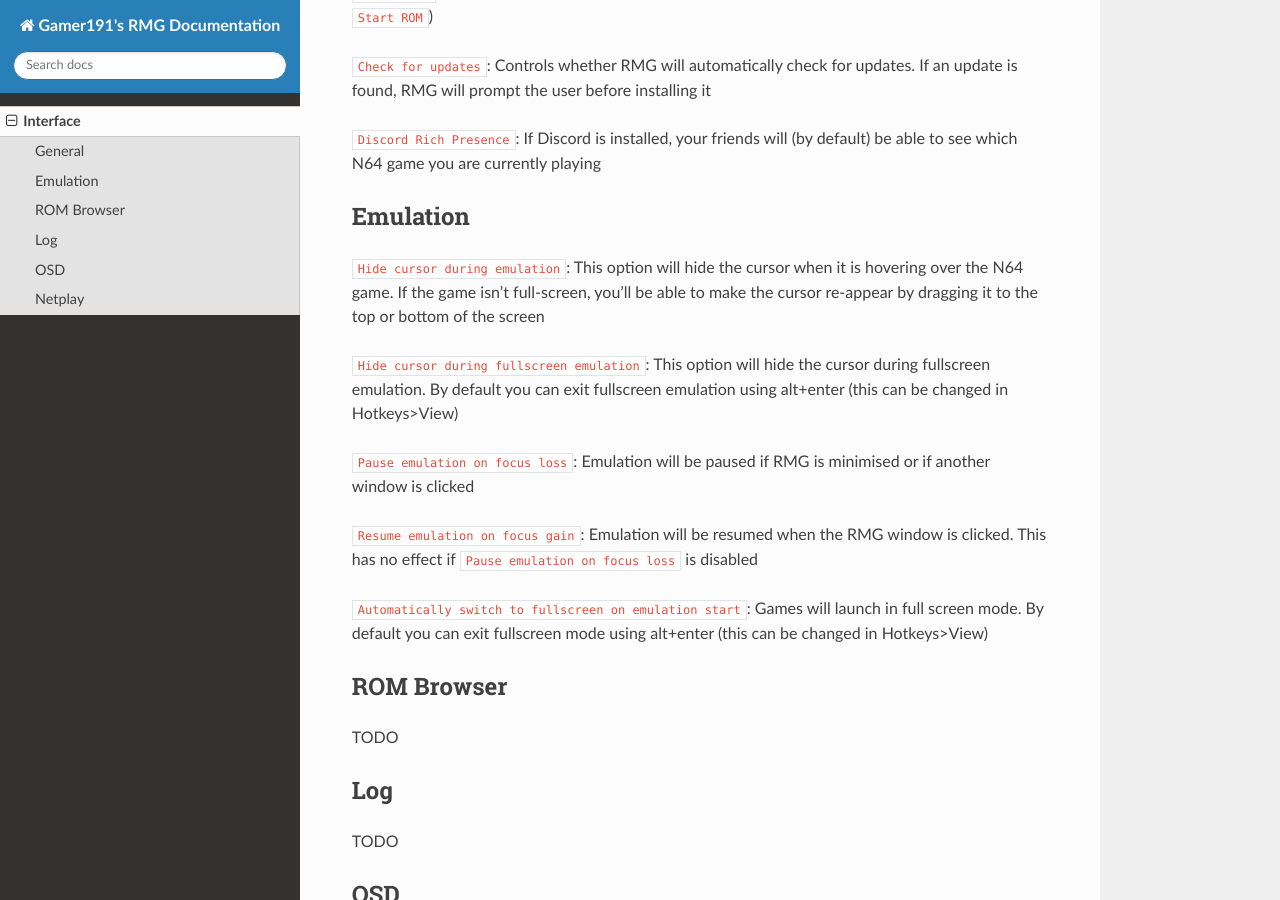
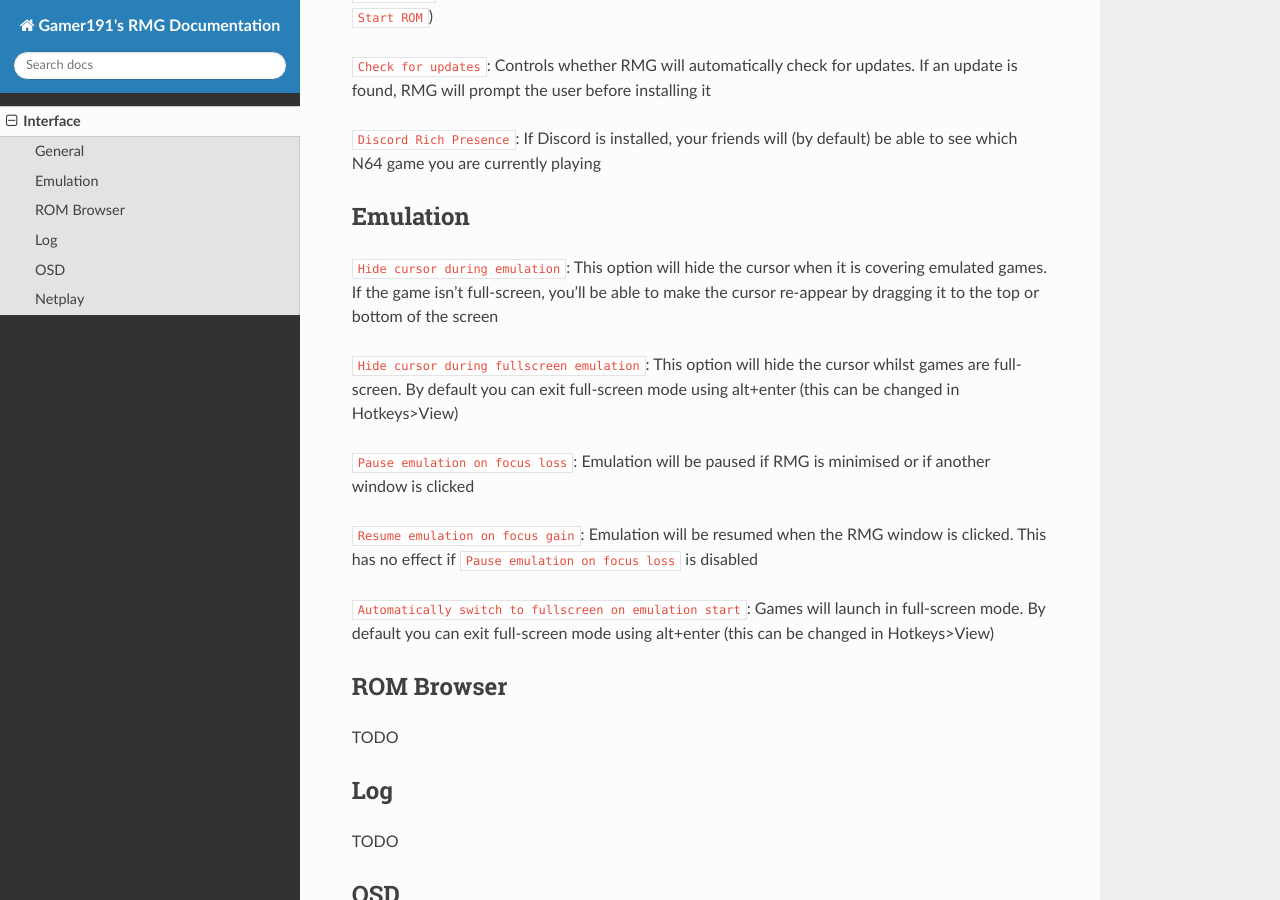
Before and after one commit to gamer191/gamer191-RMG-documentation, a Sphinx documentation site: the page built from docs/source/interface.rst, in a window 1280 px wide and 900 px high, scrolled down 309 px. Built offline with Sphinx 7.4.7 and the Read the Docs theme 3.1.0, drawn with Linux system fonts in a browser that asks for light colours; pages that are not in the unit, such as notebooks, are missing from menus.

Commit message:
Improve wording

```diff
--- a/docs/source/interface.rst
+++ b/docs/source/interface.rst
@@ -15,15 +15,15 @@ General
 Emulation
 ------------
 
-``Hide cursor during emulation``: This option will hide the cursor when it is hovering over the N64 game. If the game isn't full-screen, you'll be able to make the cursor re-appear by dragging it to the top or bottom of the screen
+``Hide cursor during emulation``: This option will hide the cursor when it is covering emulated games. If the game isn't full-screen, you'll be able to make the cursor re-appear by dragging it to the top or bottom of the screen
 
-``Hide cursor during fullscreen emulation``: This option will hide the cursor during fullscreen emulation. By default you can exit fullscreen emulation using alt+enter (this can be changed in Hotkeys>View)
+``Hide cursor during fullscreen emulation``: This option will hide the cursor whilst games are full-screen. By default you can exit full-screen mode using alt+enter (this can be changed in Hotkeys>View)
 
 ``Pause emulation on focus loss``: Emulation will be paused if RMG is minimised or if another window is clicked
 
 ``Resume emulation on focus gain``: Emulation will be resumed when the RMG window is clicked. This has no effect if ``Pause emulation on focus loss`` is disabled
 
-``Automatically switch to fullscreen on emulation start``: Games will launch in full screen mode. By default you can exit fullscreen mode using alt+enter (this can be changed in Hotkeys>View)
+``Automatically switch to fullscreen on emulation start``: Games will launch in full-screen mode. By default you can exit full-screen mode using alt+enter (this can be changed in Hotkeys>View)
 
 ROM Browser
 ------------
```
